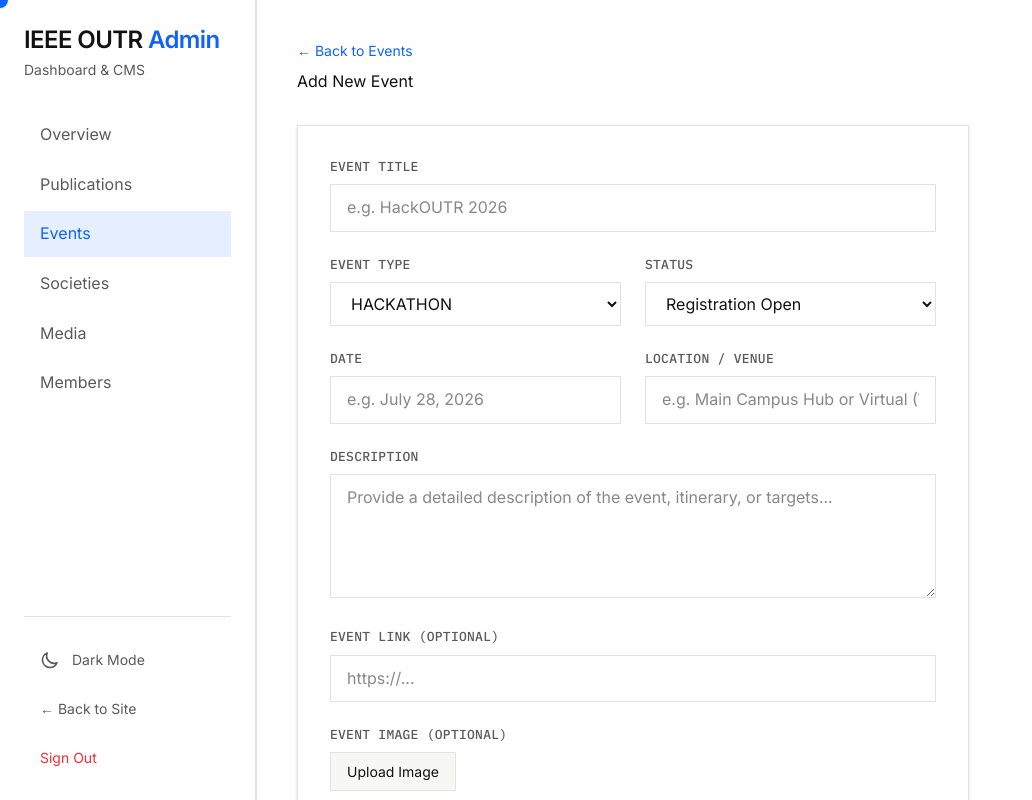
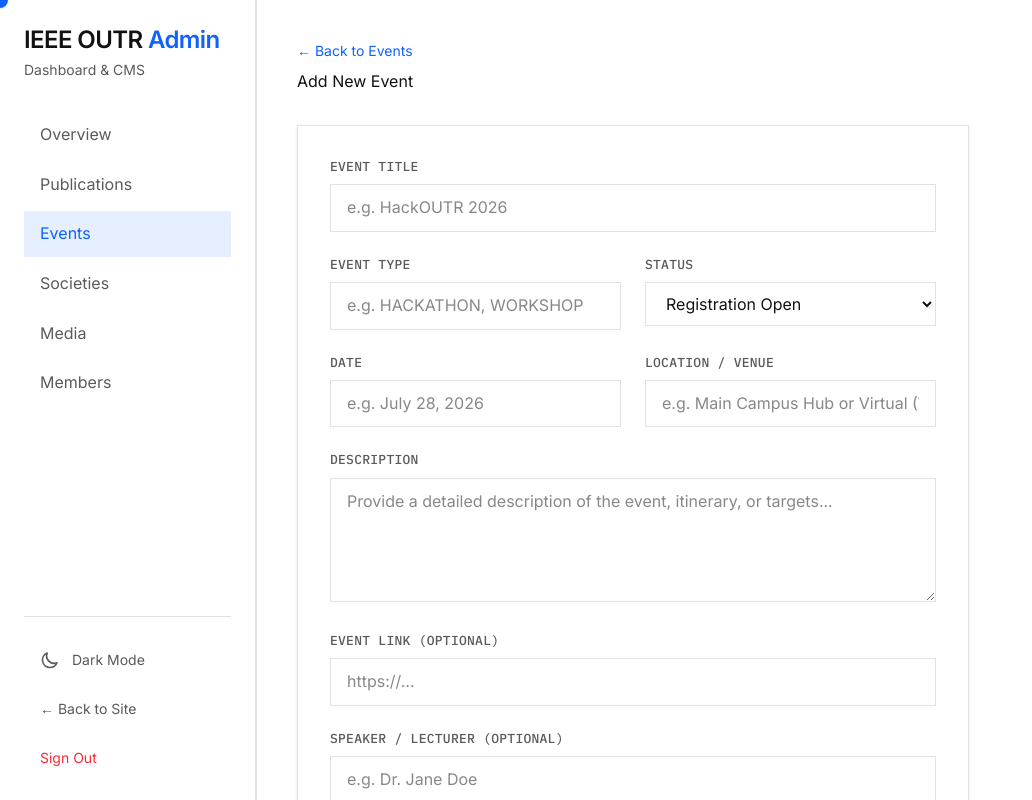
Before and after one commit to anshu-create/ieee-outr-26, a Next.js app: page /admin/events/new in a window 1280 px wide. Shown: the whole page, without its empty margins (0-1032 px from the left). Built offline with nearby package versions, Linux system fonts and the light colour scheme; no server answers.

Commit message:
Add speaker field and allow custom event types

```diff
--- a/app/admin/events/actions.ts
+++ b/app/admin/events/actions.ts
@@ -14,6 +14,7 @@ export async function createEventAction(formData: FormData, imageUrl?: string) {
     description: formData.get("description") as string,
     link: formData.get("link") as string,
     imageUrl: imageUrl || undefined,
+    speaker: (formData.get("speaker") as string) || undefined,
   };
 
   await addEvent(newEvent);
@@ -33,6 +34,7 @@ export async function updateEventAction(id: number, formData: FormData, imageUrl
     description: formData.get("description") as string,
     link: formData.get("link") as string,
     imageUrl: imageUrl || undefined,
+    speaker: (formData.get("speaker") as string) || undefined,
   };
 
   await updateEvent(id, updatedEvent);
--- a/app/admin/events/edit/[id]/EditEventForm.tsx
+++ b/app/admin/events/edit/[id]/EditEventForm.tsx
@@ -73,17 +73,22 @@ export function EditEventForm({ event }: { event: Event }) {
             <label className="block text-mono-sm text-text-secondary uppercase mb-2 font-medium">
               Event Type
             </label>
-            <select
+            <input
+              type="text"
               name="type"
+              list="eventTypes"
               defaultValue={event.type}
+              required
               className="w-full px-4 py-2.5 bg-bg-primary border border-border rounded-lg text-text-primary focus:outline-none focus:border-ibm-blue transition-colors text-body-md"
-            >
-              <option value="HACKATHON">HACKATHON</option>
-              <option value="WORKSHOP">WORKSHOP</option>
-              <option value="GUEST LECTURE">GUEST LECTURE</option>
-              <option value="SUMMIT">SUMMIT</option>
-              <option value="BOOTCAMP">BOOTCAMP</option>
-            </select>
+              placeholder="e.g. HACKATHON, WORKSHOP, or custom"
+            />
+            <datalist id="eventTypes">
+              <option value="HACKATHON" />
+              <option value="WORKSHOP" />
+              <option value="GUEST LECTURE" />
+              <option value="SUMMIT" />
+              <option value="BOOTCAMP" />
+            </datalist>
           </div>
 
           <div>
@@ -161,6 +166,19 @@ export function EditEventForm({ event }: { event: Event }) {
 
         <div>
           <label className="block text-mono-sm text-text-secondary uppercase mb-2 font-medium">
+            Speaker / Lecturer (Optional)
+          </label>
+          <input
+            type="text"
+            name="speaker"
+            defaultValue={event.speaker || ""}
+            className="w-full px-4 py-2.5 bg-bg-primary border border-border rounded-lg text-text-primary focus:outline-none focus:border-ibm-blue transition-colors text-body-md"
+            placeholder="e.g. Dr. Jane Doe"
+          />
+        </div>
+
+        <div>
+          <label className="block text-mono-sm text-text-secondary uppercase mb-2 font-medium">
             Event Image (Optional)
           </label>
           <div className="flex items-center gap-6">
--- a/app/admin/events/new/page.tsx
+++ b/app/admin/events/new/page.tsx
@@ -79,16 +79,21 @@ export default function NewEventPage() {
               <label className="block text-mono-sm text-text-secondary uppercase mb-2 font-medium">
                 Event Type
               </label>
-              <select
+              <input
+                type="text"
                 name="type"
+                list="eventTypes"
+                required
                 className="w-full px-4 py-2.5 bg-bg-primary border border-border rounded-lg text-text-primary focus:outline-none focus:border-ibm-blue transition-colors text-body-md"
-              >
-                <option value="HACKATHON">HACKATHON</option>
-                <option value="WORKSHOP">WORKSHOP</option>
-                <option value="GUEST LECTURE">GUEST LECTURE</option>
-                <option value="SUMMIT">SUMMIT</option>
-                <option value="BOOTCAMP">BOOTCAMP</option>
-              </select>
+                placeholder="e.g. HACKATHON, WORKSHOP, or custom"
+              />
+              <datalist id="eventTypes">
+                <option value="HACKATHON" />
+                <option value="WORKSHOP" />
+                <option value="GUEST LECTURE" />
+                <option value="SUMMIT" />
+                <option value="BOOTCAMP" />
+              </datalist>
             </div>
 
             <div>
@@ -161,6 +166,18 @@ export default function NewEventPage() {
 
           <div>
             <label className="block text-mono-sm text-text-secondary uppercase mb-2 font-medium">
+              Speaker / Lecturer (Optional)
+            </label>
+            <input
+              type="text"
+              name="speaker"
+              className="w-full px-4 py-2.5 bg-bg-primary border border-border rounded-lg text-text-primary focus:outline-none focus:border-ibm-blue transition-colors text-body-md"
+              placeholder="e.g. Dr. Jane Doe"
+            />
+          </div>
+
+          <div>
+            <label className="block text-mono-sm text-text-secondary uppercase mb-2 font-medium">
               Event Image (Optional)
             </label>
             <div className="flex items-center gap-6">
--- a/components/event-card.tsx
+++ b/components/event-card.tsx
@@ -35,6 +35,14 @@ export function EventCard({ event }: EventCardProps) {
           <h3 className="text-heading-sm text-text-primary group-hover:text-ibm-blue transition-colors line-clamp-2">
             {event.title}
           </h3>
+          {event.speaker && (
+            <p className="text-body-sm font-medium text-text-secondary mt-2 flex items-center gap-1.5">
+              <svg className="w-4 h-4 text-ibm-blue" fill="none" viewBox="0 0 24 24" stroke="currentColor">
+                <path strokeLinecap="round" strokeLinejoin="round" strokeWidth={2} d="M16 7a4 4 0 11-8 0 4 4 0 018 0zM12 14a7 7 0 00-7 7h14a7 7 0 00-7-7z" />
+              </svg>
+              <span>{event.speaker}</span>
+            </p>
+          )}
         </div>
 
         <p className="text-body-sm text-text-secondary flex-grow mb-6 line-clamp-4">
--- a/lib/db.ts
+++ b/lib/db.ts
@@ -31,6 +31,7 @@ export interface Event {
   status: string;
   link?: string;
   imageUrl?: string;
+  speaker?: string;
 }
 
 export interface Society {
```
